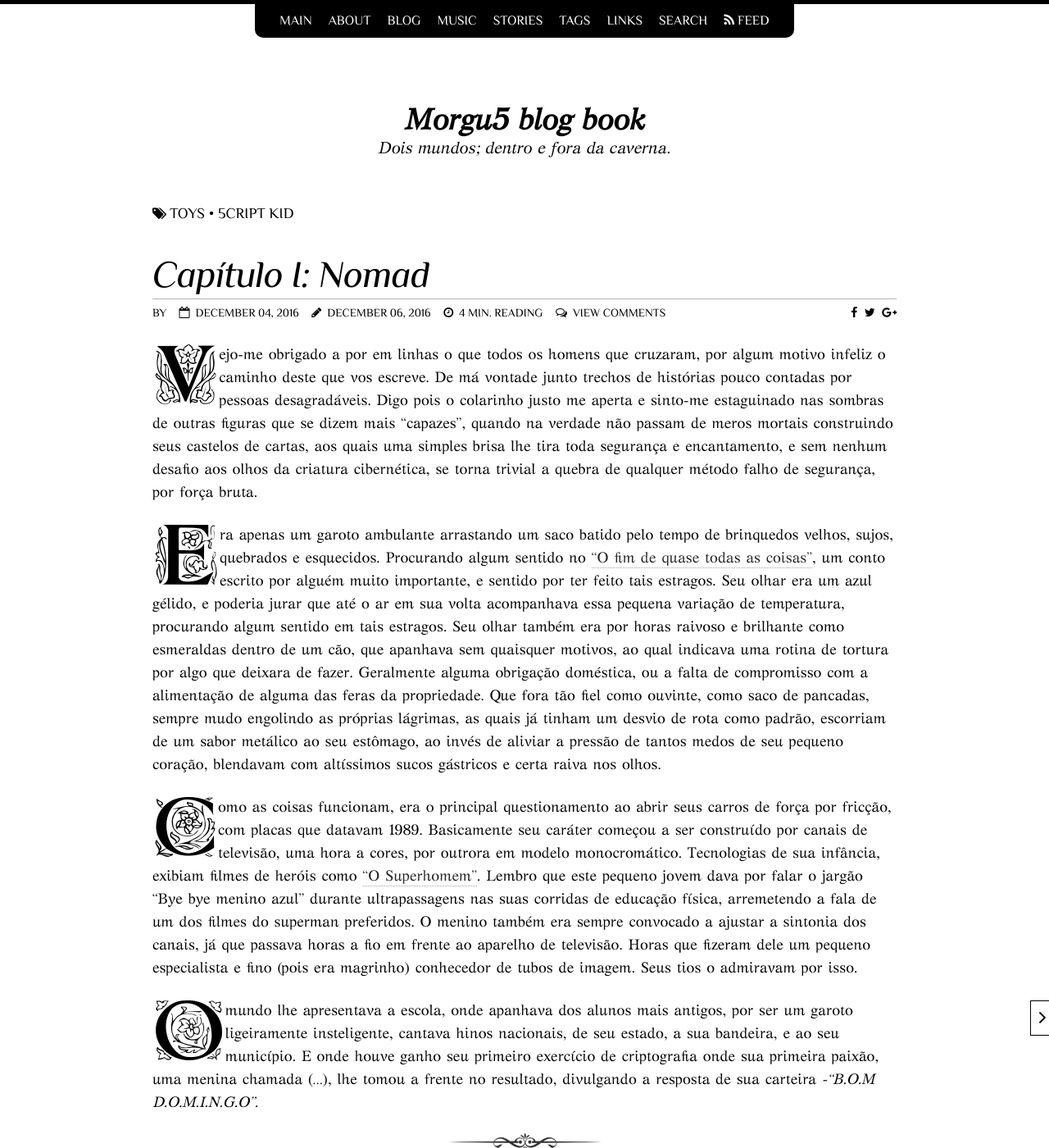
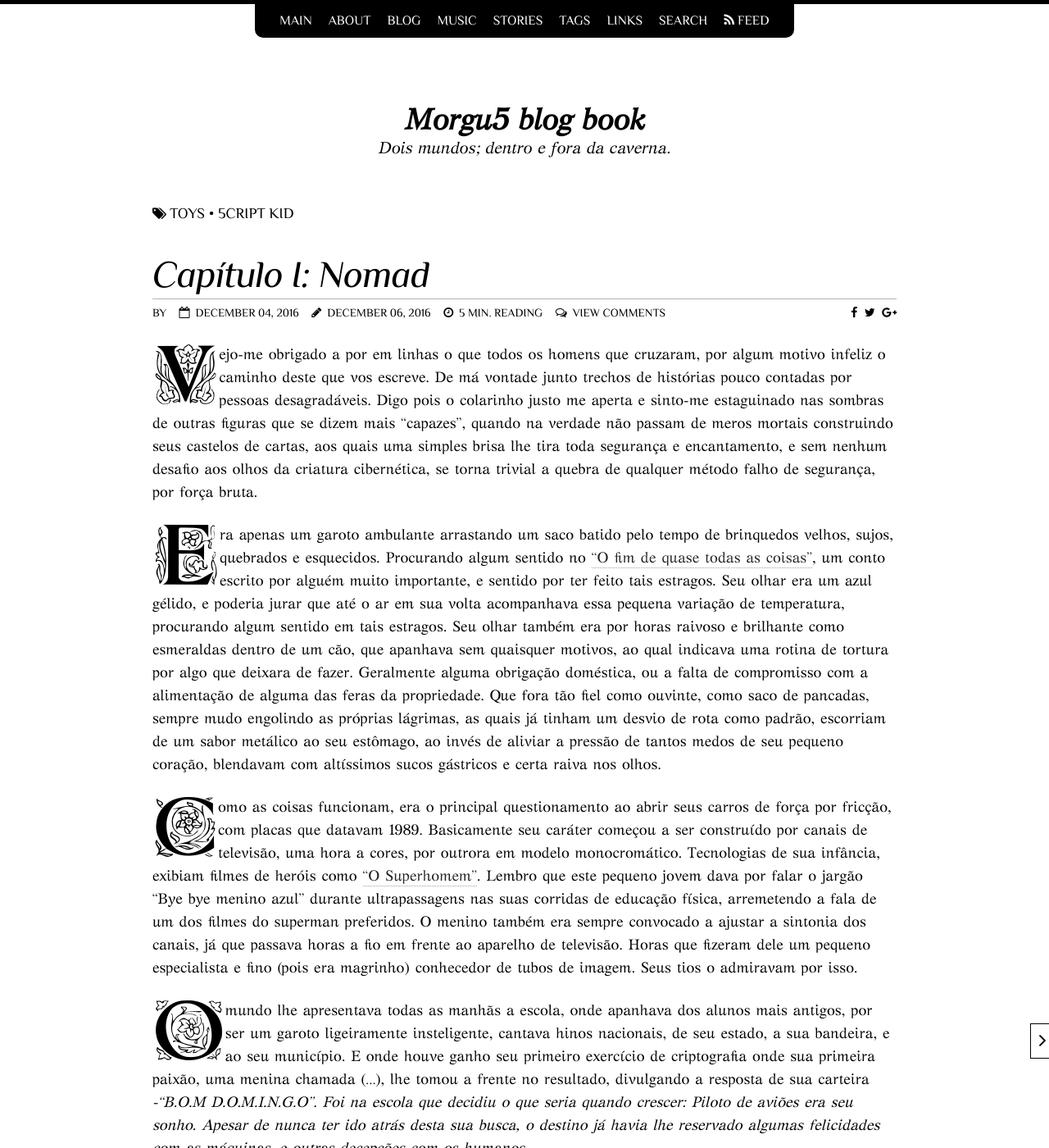
Before and after one commit to Agt-Morgu5/agt-morgu5.github.io, a Jekyll site: the page built from _posts/blog/views/2015-11-14-no-more-flags.md, in a window 1280 px wide and 1400 px high. Shown: the whole window at 82% size. Built offline with Jekyll 4.4.1, drawn with Linux system fonts in a browser that asks for light colours; nearby versions of some CDN libraries; comment, search, counter and statistics services are not loaded; some of the changed text lies outside the part shown.

Commit message:
Update 2015-11-14-no-more-flags.md

```diff
--- a/_posts/blog/views/2015-11-14-no-more-flags.md
+++ b/_posts/blog/views/2015-11-14-no-more-flags.md
@@ -15,7 +15,7 @@ author: Morgu5
 
 <span class="dcap">C</span>omo as coisas funcionam, era o principal questionamento ao abrir seus carros de força por fricção, com placas que datavam 1989. Basicamente seu caráter começou a ser construído por canais de televisão, uma hora a cores, por outrora em modelo monocromático. Tecnologias de sua infância, exibiam filmes de heróis como ["O Superhomem"](https://pt.wikipedia.org/wiki/Superman#1989-1999:_Morte.2C_Retorno.2C_casamento_e_a_influ.C3.AAncia_de_John_Byrne){:target="_blank"}. Lembro que este pequeno jovem dava por falar o jargão "Bye bye menino azul" durante ultrapassagens nas suas corridas de educação física, arremetendo a fala de um dos filmes do superman preferidos. O menino também era sempre convocado a ajustar a sintonia dos canais, já que passava horas a fio em frente ao aparelho de televisão. Horas que fizeram dele um pequeno especialista e fino (pois era magrinho) conhecedor de tubos de imagem. Seus tios o admiravam por isso.
 
-<span class="dcap">O</span>mundo lhe apresentava a escola, onde apanhava dos alunos mais antigos, por ser um garoto ligeiramente insteligente, cantava hinos nacionais, de seu estado, a sua bandeira, e ao seu município. E onde houve ganho seu primeiro exercício de criptografia onde sua primeira paixão, uma menina chamada (...), lhe tomou a frente no resultado, divulgando a resposta de sua carteira <i>-"B.O.M D.O.M.I.N.G.O"<i/>.
+<span class="dcap">O</span>mundo lhe apresentava todas as manhãs a escola, onde apanhava dos alunos mais antigos, por ser um garoto ligeiramente insteligente, cantava hinos nacionais, de seu estado, a sua bandeira, e ao seu município. E onde houve ganho seu primeiro exercício de criptografia onde sua primeira paixão, uma menina chamada (...), lhe tomou a frente no resultado, divulgando a resposta de sua carteira <i>-"B.O.M D.O.M.I.N.G.O"<i/>. Foi na escola que decidiu o que seria quando crescer: Piloto de aviões era seu sonho. Apesar de nunca ter ido atrás desta sua busca, o destino já havia lhe reservado algumas felicidades com as máquinas, e outras decepções com os humanos.
 
 <div class="text-divider"></div>
 
```
